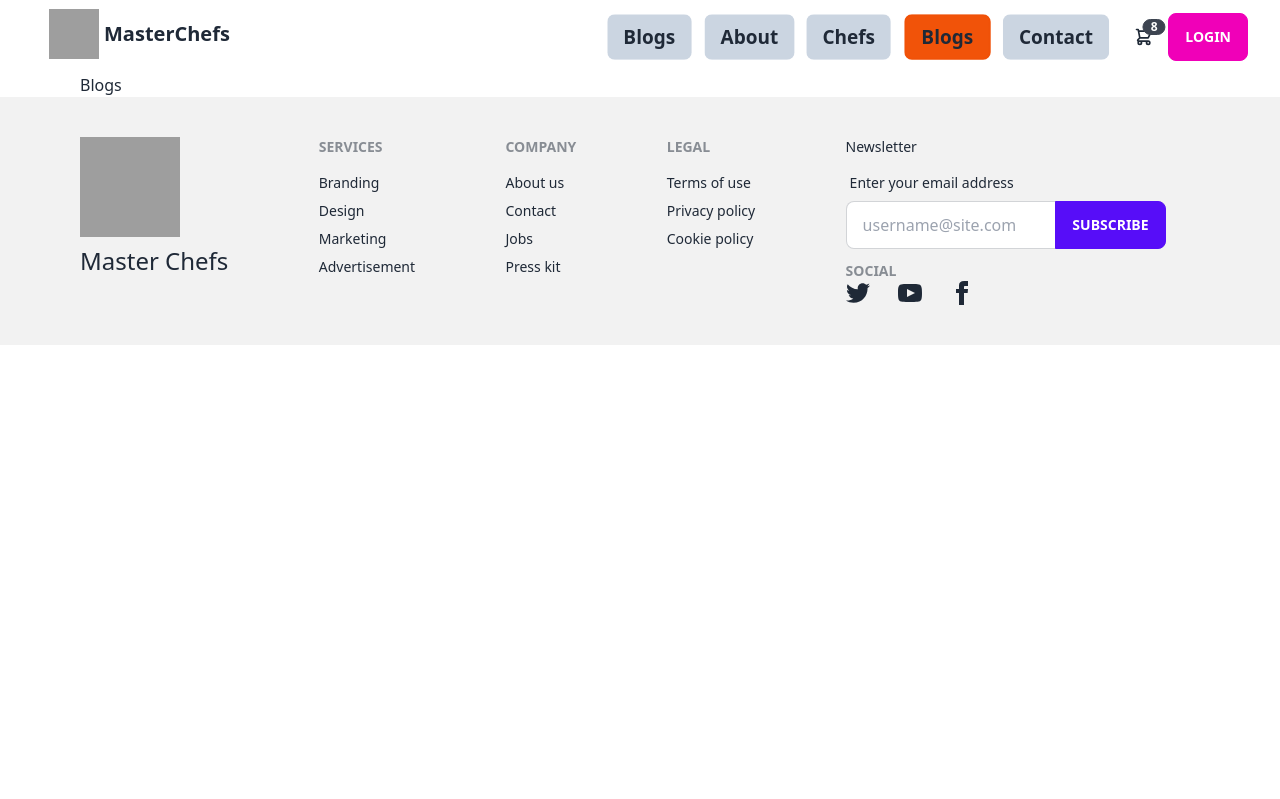
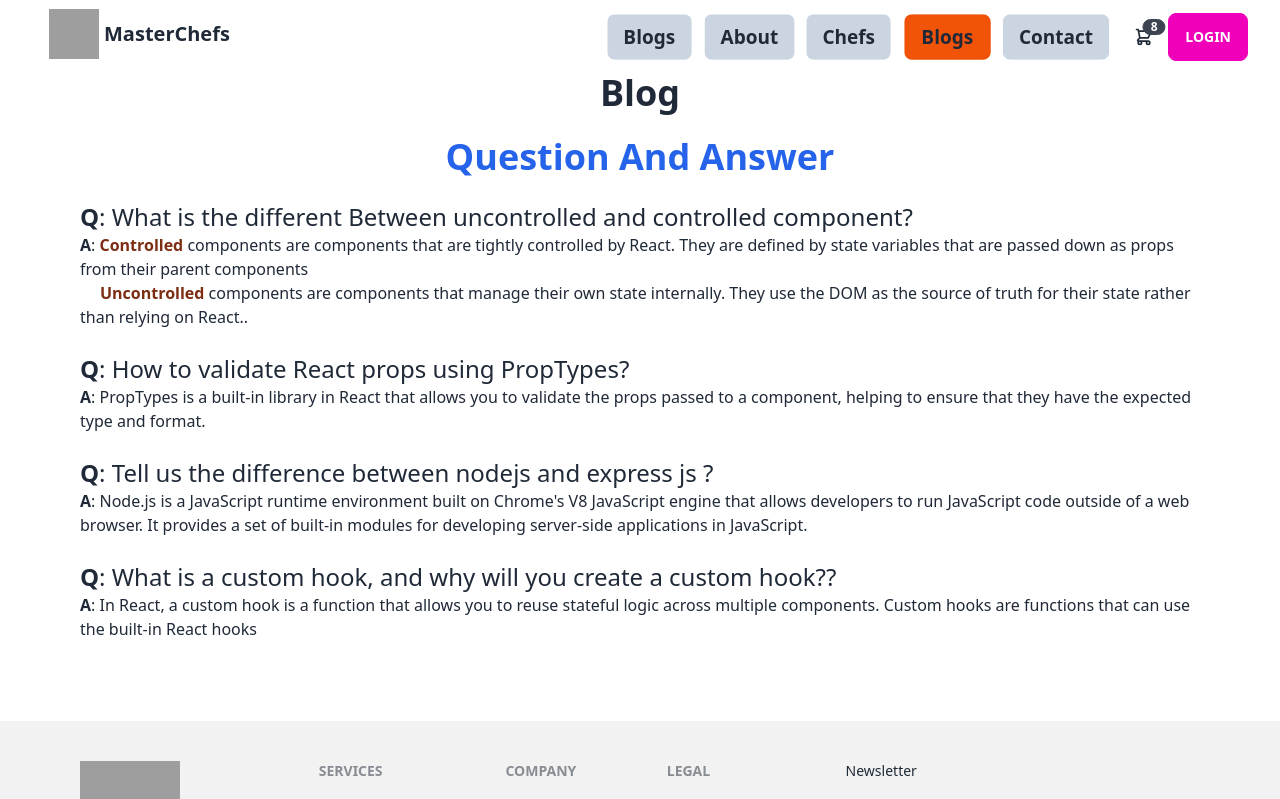
Before and after one commit to arifulislamadil/b7-a10, a React (Vite) app: page /blogs in a window 1280 px wide. Shown: the top 799 px of the page. Built offline with nearby package versions, Linux system fonts and the light colour scheme; no server answers; grey boxes are pictures that could not be loaded.

Commit message:
added new page

```diff
--- a/src/pages/blogs/Blogs.jsx
+++ b/src/pages/blogs/Blogs.jsx
@@ -2,9 +2,28 @@ import React from 'react';
 
 const Blogs = () => {
     return (
-        <div>
-            <h3>Blogs</h3>
+       <div className='mb-20'>
+        <h1 className="text-4xl text-center font-bold ">Blog</h1>
+         <div className=''>
+            <h1 className='text-center text-4xl text-blue-600 font-bold mt-6'>Question And Answer</h1>
+            <div className='mt-6'>
+                <h3 className='text-2xl'><span className='font-bold'>Q</span>: What is the different Between uncontrolled and controlled component? </h3>
+                <p><span className='font-bold'>A</span>: <span className='font-bold text-orange-900'>Controlled</span> components are components that are tightly controlled by React. They are defined by state variables that are passed down as props from their parent components <br/> <span className='font-bold text-orange-900 ml-5'>Uncontrolled</span> components are components that manage their own state internally. They use the DOM as the source of truth for their state rather than relying on React..</p>
+            </div>
+            <div className='mt-6'>
+                <h3 className='text-2xl'><span className='font-bold'>Q</span>: How to validate React props using PropTypes? </h3>
+                <p><span className='font-bold'>A</span>: PropTypes is a built-in library in React that allows you to validate the props passed to a component, helping to ensure that they have the expected type and format.</p>
+            </div>
+            <div className='mt-6'>
+                <h3 className='text-2xl'><span className='font-bold'>Q</span>: Tell us the difference between nodejs and express js ? </h3>
+                <p><span className='font-bold'>A</span>: Node.js is a JavaScript runtime environment built on Chrome's V8 JavaScript engine that allows developers to run JavaScript code outside of a web browser. It provides a set of built-in modules for developing server-side applications in JavaScript.</p>
+            </div>
+            <div className='mt-6'>
+                <h3 className='text-2xl'><span className='font-bold'>Q</span>: What is a custom hook, and why will you create a custom hook?? </h3>
+                <p><span className='font-bold'>A</span>: In React, a custom hook is a function that allows you to reuse stateful logic across multiple components. Custom hooks are functions that can use the built-in React hooks</p>
+            </div>
         </div>
+       </div>
     );
 };
 
```
